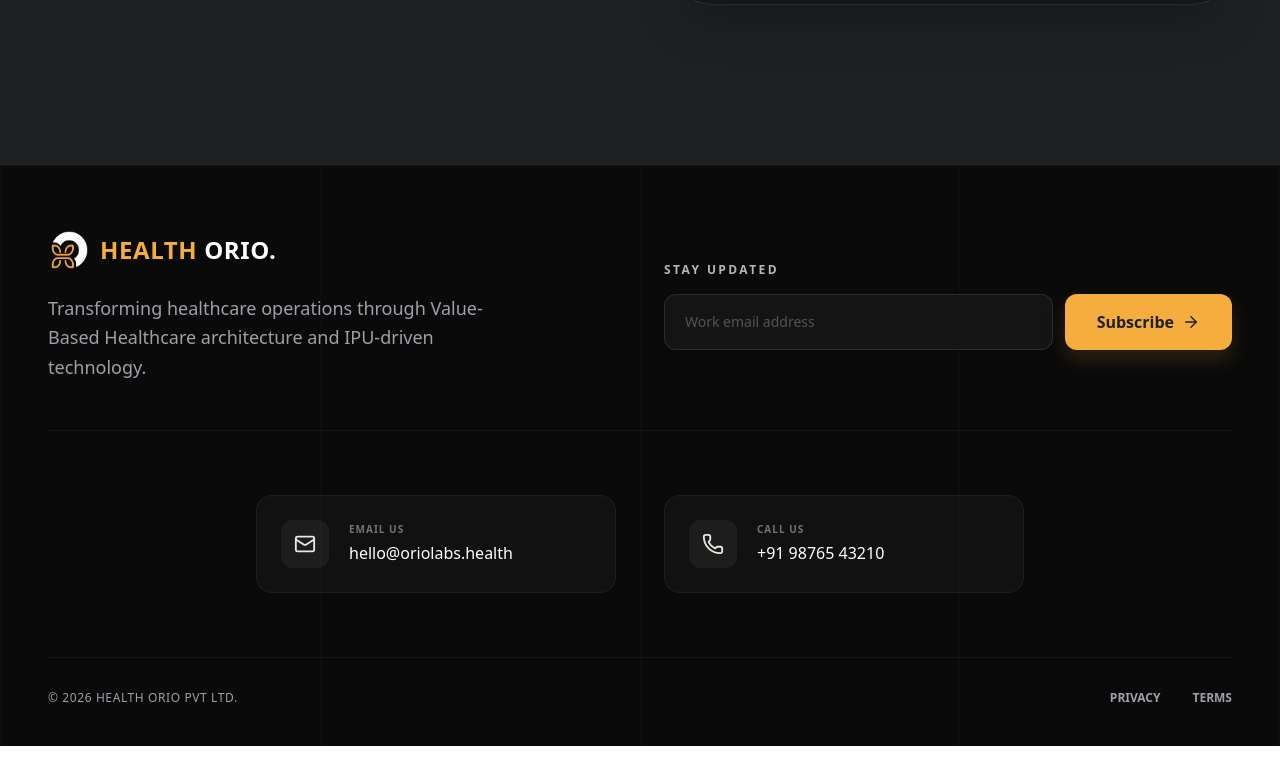
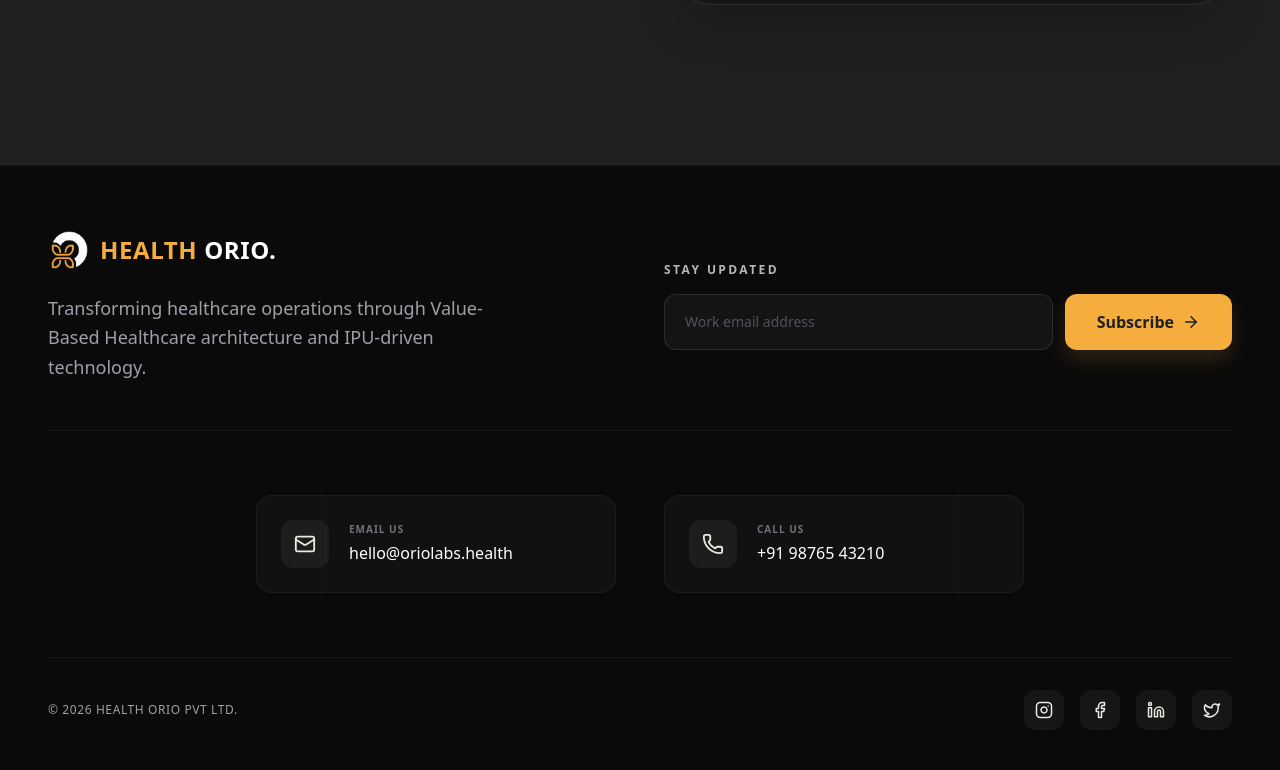
Before and after one commit to startupcoaching123/health-orio, a React (Vite) app: page /contact in a window 1280 px wide. Shown: the part 771-1541 px from the top of the page. Before the commit the page ends 1517 px from the top, so only its background shows below. Built offline with nearby package versions, Linux system fonts and the light colour scheme.

Commit message:
ffix footer

```diff
--- a/src/components/Footer.jsx
+++ b/src/components/Footer.jsx
@@ -1,7 +1,11 @@
 import {
   ArrowRight,
   Mail,
-  Phone
+  Phone,
+  Instagram,
+  Facebook,
+  Linkedin,
+  Twitter
 } from 'lucide-react';
 import OrioLogo from './OrioLogo';
 
@@ -99,9 +103,35 @@ const Footer = () => {
           <div className={`text-xs tracking-wider ${mutedText}`}>
             &copy; 2026 HEALTH ORIO PVT LTD.
           </div>
-          <div className="flex gap-8">
-            <a href="#" className={`text-xs font-bold hover:text-[#F5AD3D] transition-colors ${mutedText}`}>PRIVACY</a>
-            <a href="#" className={`text-xs font-bold hover:text-[#F5AD3D] transition-colors ${mutedText}`}>TERMS</a>
+          <div className="flex gap-4">
+            <a
+              href="#"
+              className={`w-10 h-10 rounded-xl bg-white/5 flex items-center justify-center ${accentColor} hover:bg-[#F5AD3D] hover:text-[#0A0A0A] transition-all`}
+              aria-label="Instagram"
+            >
+              <Instagram size={18} />
+            </a>
+            <a
+              href="#"
+              className={`w-10 h-10 rounded-xl bg-white/5 flex items-center justify-center ${accentColor} hover:bg-[#F5AD3D] hover:text-[#0A0A0A] transition-all`}
+              aria-label="Facebook"
+            >
+              <Facebook size={18} />
+            </a>
+            <a
+              href="#"
+              className={`w-10 h-10 rounded-xl bg-white/5 flex items-center justify-center ${accentColor} hover:bg-[#F5AD3D] hover:text-[#0A0A0A] transition-all`}
+              aria-label="LinkedIn"
+            >
+              <Linkedin size={18} />
+            </a>
+            <a
+              href="#"
+              className={`w-10 h-10 rounded-xl bg-white/5 flex items-center justify-center ${accentColor} hover:bg-[#F5AD3D] hover:text-[#0A0A0A] transition-all`}
+              aria-label="Twitter"
+            >
+              <Twitter size={18} />
+            </a>
           </div>
         </div>
       </div>
--- a/src/pages/SolutionsByRole.jsx
+++ b/src/pages/SolutionsByRole.jsx
@@ -66,7 +66,7 @@ const SolutionsByRole = ({ theme }) => {
          {
             icon: <ShieldCheck size={24} />,
             title: "Compliance-First by Design",
-            description: "Native support for India and UAE healthcare regulations with real-time consent tagging and audit trails."
+            description: "Built to support global healthcare regulatory standards with real-time consent tagging and comprehensive audit trails."
          },
          {
             icon: <Network size={24} />,
--- a/src/pages/VBHCPage.jsx
+++ b/src/pages/VBHCPage.jsx
@@ -190,7 +190,7 @@ const VBHCPage = ({ theme }) => {
 
           <div className="grid grid-cols-1 lg:grid-cols-2 gap-16">
             <div className={`space-y-6 transition-all duration-1000 delay-200 ${isVisible ? 'opacity-100 translate-x-0' : 'opacity-0 -translate-x-10'}`}>
-              <h3 className="text-lg font-bold uppercase tracking-widest opacity-50 mb-6">Indian hospitals operate under intense pressure:</h3>
+              <h3 className="text-lg font-bold uppercase tracking-widest opacity-50 mb-6">Modern Hospitals operate under intense pressure:</h3>
               <div className="space-y-4">
                 {["Thin margins", "Rising clinical input costs", "Increasing insurer scrutiny", "Limited pricing power"].map((challenge, i) => (
                   <div key={i} className="flex items-start gap-4">
```
